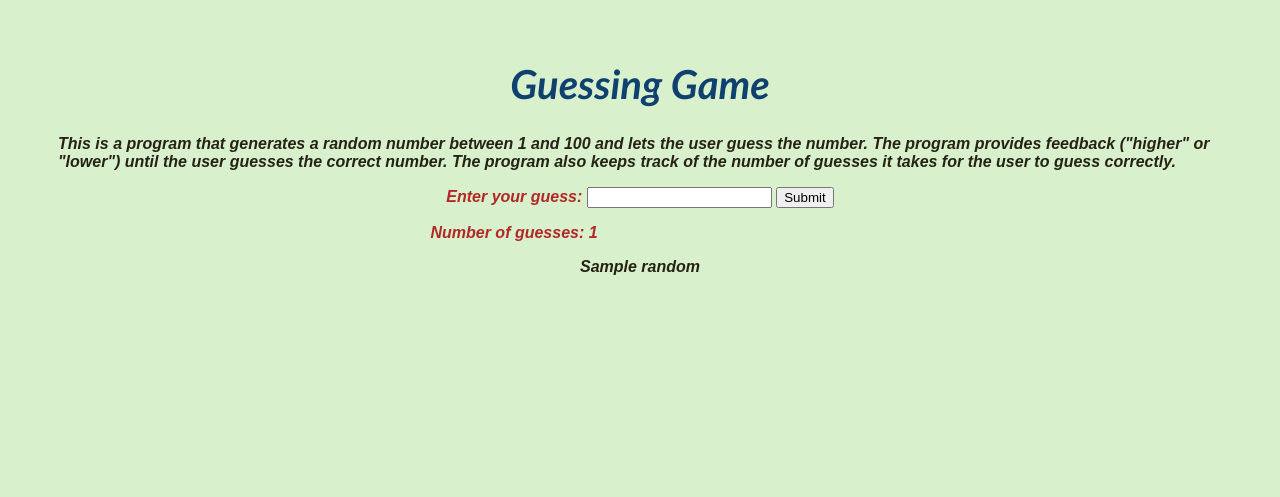
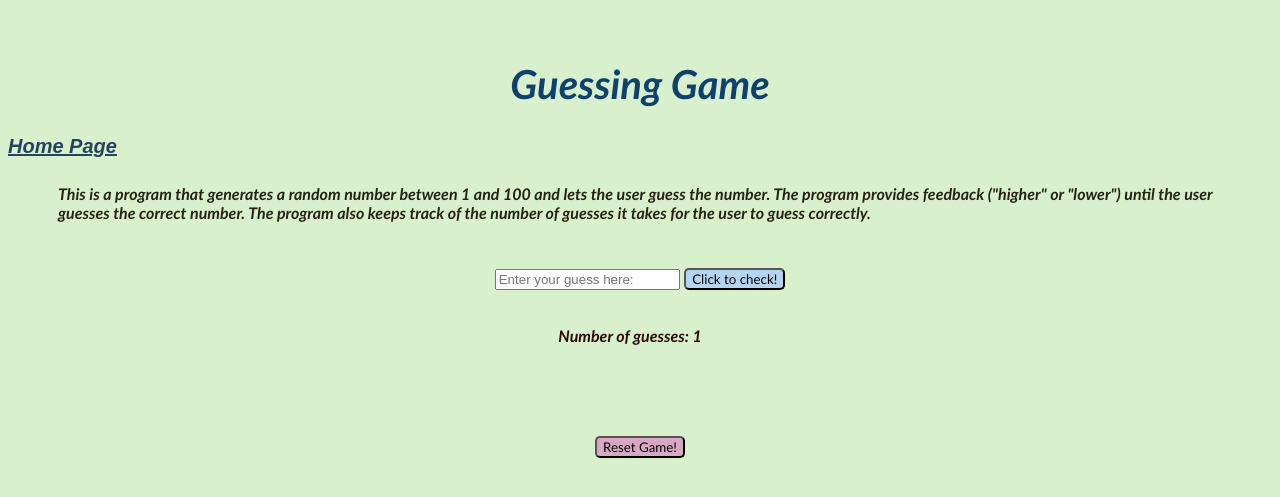
Before and after one commit to MarianaLearningAccount/PythonPortfolio, a Flask app: template templates/program1.html in a window 1280 px wide. Shown: the top 497 px of the page. Run offline with Flask 3, Linux system fonts and the light colour scheme; the template is opened without the code that fills it: most values are stand-ins (such as "Sample title", 1, 10 or a date in 2020).

Commit message:
add check and reset buttons, add page navigation

```diff
--- a/app.py
+++ b/app.py
@@ -1,31 +1,44 @@
-from flask import Flask, render_template, request
+from flask import Flask, render_template, request, url_for, redirect
 
 import random
 
 app = Flask(__name__)
 
+@app.route('/', methods = ['GET', 'POST'])
+def home():
+  return render_template('index.html')
 
-global comp_num, number_of_guesses
-comp_num = random.randint(1, 100)
-number_of_guesses = 0
+
+random_num = None
+attempts = 0
+
+def reset_game():
+    global random_num, attempts
+    random_num = random.randint(1, 100)
+    attempts = 0
 
 @app.route('/program1', methods = ['GET', 'POST'])
 def program1():
-    global comp_num, number_of_guesses
-    message = ''
-    if request.method == 'POST':
-        form = request.form
-        user_guess = int(form['guess'])
-        if user_guess != comp_num:
-          number_of_guesses += 1
-        if comp_num == user_guess:
-           message = 'Bingo! You guessed the number! Random number:'
-           return render_template('program1.html', message = message, random = comp_num, number = number_of_guesses)
-        elif comp_num > user_guess:
-            message = "Ups! Try again and choose a higher number!"
-        else:
-           message = "Ups! Try again and choose a lower number!"
-    return render_template('program1.html', message = message, number = number_of_guesses)
+    global random_num, attempts
+    if request.method == 'GET':
+       reset_game()
+       return render_template('program1.html')
+    elif request.method == 'POST':
+       user_guess = int(request.form['guess'])
+       attempts += 1
+       if user_guess == random_num:
+          message = f'Bingo! You guessed the number in {attempts} attempts! Random number: {random_num}'
+          reset_game()
+       elif user_guess < random_num:
+          message = "Ups! Try again and choose a higher number!"
+       else:
+          message = "Ups! Try again and choose a lower number!"
+    return render_template('program1.html', message = message, number = attempts)
+
+@app.route('/program1/reset', methods=['POST'])
+def reset():
+   reset_game()
+   return redirect('/program1')
 
 @app.route('/program2', methods = ['GET', 'POST'])
 def program2():
@@ -35,6 +48,7 @@ def program2():
         form = request.form
         user_time = form['time']
         time_list = user_time.split(" ")
+
         if time_list[1].lower() == "pm":
          digit_list = time_list[0].split(":")
          h = int(digit_list[0])
@@ -43,6 +57,7 @@ def program2():
          else:
           converted_time = h + 12
          result = str(converted_time) + ":" + str(digit_list[1])
+
         if time_list[1].lower() == "am":
          digit_list = time_list[0].split(":")
          h = int(digit_list[0])
@@ -51,6 +66,7 @@ def program2():
          else:
           converted_time = h
          result = str(converted_time) + ":" + str(digit_list[1])
+
     return render_template('program2.html', result = result)
 
 if __name__ == '__main__':
--- a/static/style.css
+++ b/static/style.css
@@ -25,26 +25,42 @@ p{
     font-weight: bold;
     padding-left: 50px;
     padding-right: 50px;
+    font-family: 'Trebuchet MS', sans-serif;
+    padding-top: 10px;
     }
 form{
-        padding-left: 50px;
-        padding-right: 50px;
-        text-align: center;
-    }
+    padding-top: 30px;
+    padding-left: 50px;
+    padding-right: 50px;
+    text-align: center;
+   }
 #msg1{
-        color: rgb(177, 40, 40);
-        padding-left: 50px;
+    color: rgb(45, 8, 8);
+    padding-left: 30px;
+    font-family: 'Trebuchet MS', sans-serif;
+    padding-top: 20px;
+    padding-bottom: none;
  }
 #msg2{
-    color: rgb(177, 40, 40);
-    text-align: left;
-    padding-left: 32%;
+    color: rgb(152, 12, 112);
+    padding-left: 30px;
+    font-family: 'Trebuchet MS', sans-serif;
+    font-size: large;
+    padding-top: 25px;
+    padding-bottom: none;
 }
-#msg3{
-    color: rgb(177, 40, 40);
-    text-align: left;
-    padding-left: 40%;
+#d{
+    text-align: center;
 }
-input{
-    max-width: 6cm;
+#btn{
+    border-radius: 5px;
+    cursor: pointer;
+    background-color: rgb(180, 213, 242);
+    font-family: 'Trebuchet MS', sans-serif;
 }
+#btn2{
+    border-radius: 5px;
+    cursor: pointer;
+    background-color: rgb(216, 168, 195);
+    font-family: 'Trebuchet MS', sans-serif;
+}
--- a/templates/index.html
+++ b/templates/index.html
@@ -10,8 +10,8 @@
 
 <body>
 <h1>Welcome to My <img src="https://upload.wikimedia.org/wikipedia/commons/thumb/c/c3/Python-logo-notext.svg/1869px-Python-logo-notext.svg.png" alt="Python Logo" class="h-8 mr-3">Portfolio!</h1>
-    <a href="program1.html">Guessing Game</a>
-    <a href="program2.html">Time Converter</a>
+    <a href="{{ url_for('program1')}}">Guessing Game</a>
+    <a href="{{ url_for('program2')}}">Time Converter</a>
 </body>
 
 </html>
--- a/templates/program1.html
+++ b/templates/program1.html
@@ -8,13 +8,19 @@
 </head>
 <body>
 <h1>Guessing Game</h1>
+<a href="{{ url_for('home')}}">Home Page</a>
 <p>This is a program that generates a random number between 1 and 100 and lets the user guess the number. The program provides feedback ("higher" or "lower") until the user guesses the correct number. The program also keeps track of the number of guesses it takes for the user to guess correctly.</p>
-<form method="POST">
-    <p id="msg1">Enter your guess:  <input name="guess">
-       <input type="submit">
-       <p id="msg2"> Number of guesses: {{ number }}</p>
-       <p> {{ message }} {{random}} </p>
-   </p>
+ <form method="POST">
+    <input name="guess" placeholder="Enter your guess here:">
+    <!-- <input type="submit"> -->
+    <button id="btn" type="submit"> Click to check!</button>
+   </form>
+   <div id="d">
+   <p id="msg1"> Number of guesses: {{ number }} </p>
+   <p id="msg2"> {{ message }} </p>
+  </div>
+  <form action ="/program1/reset" method="POST">
+    <button id="btn2" type="submit"> Reset Game!</button>
    </form>
 </body>
 </html>
--- a/templates/program2.html
+++ b/templates/program2.html
@@ -8,6 +8,7 @@
 </head>
 <body>
 <h1>Time Converter</h1>
+<a href="{{ url_for('home')}}">Home Page</a>
 <p>This program takes time from user input in the following format: "11:20 PM" or "02:00 AM". And converts it to 24-Hour format: "23:20" or "02:00".</p>
 <form method="POST">
     <p id="msg1">Enter time to convert:  <input name="time">
```
Also changed, not shown: 1 other file.
